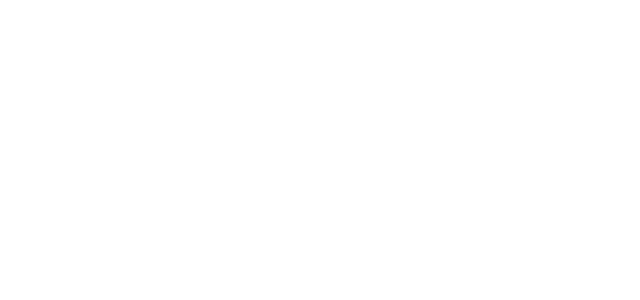
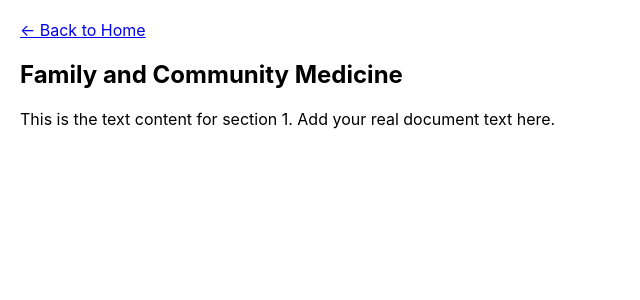
Before and after one commit to ryanpchang/gray-matter-app, a React (Create React App) app: page /family in a window 1280 px wide. Shown: the top 300 px of the page, without its empty margins (0-640 px from the left). Built offline with nearby package versions, Linux system fonts and the light colour scheme.

Commit message:
minor changes to make all sections the same format

```diff
--- a/src/components/Home.js
+++ b/src/components/Home.js
@@ -7,7 +7,7 @@ const sections = [
   { title: "Imaging", path: "/Imaging" },
   { title: "Neurology", path: "/Neurology" },
   { title: "Psychiatry", path: "/Psychiatry" },
-  { title: "ObGyn: Labor & Delivery", path: "/ld" },
+  { title: "ObGyn: Labor & Delivery", path: "/labor" },
   { title: "ObGyn: Obstetrics", path: "/ob" },
   { title: "ObGyn: Gynecology", path: "/gyn" },
   { title: "Family and Community Medicine", path: "/family" },
--- a/src/sections/family.js
+++ b/src/sections/family.js
@@ -1,8 +1,12 @@
-import React, { useEffect, useState } from "react";
-import mammoth from "mammoth";
+import SectionTemplate from '../components/SectionTemplate';
 
 const Family = () => {
-
+    return (
+    <SectionTemplate
+      title="Family and Community Medicine"
+      content="This is the text content for section 1. Add your real document text here."
+    />
+  );
 
 };
 
```
